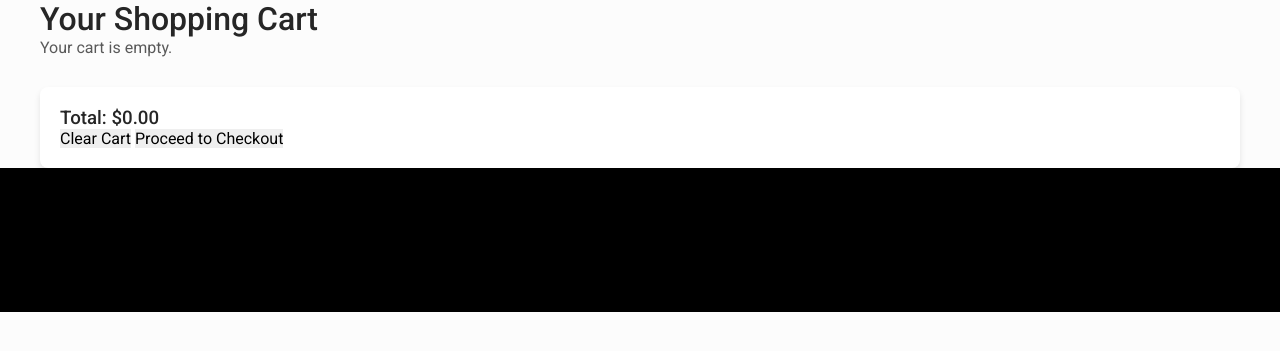
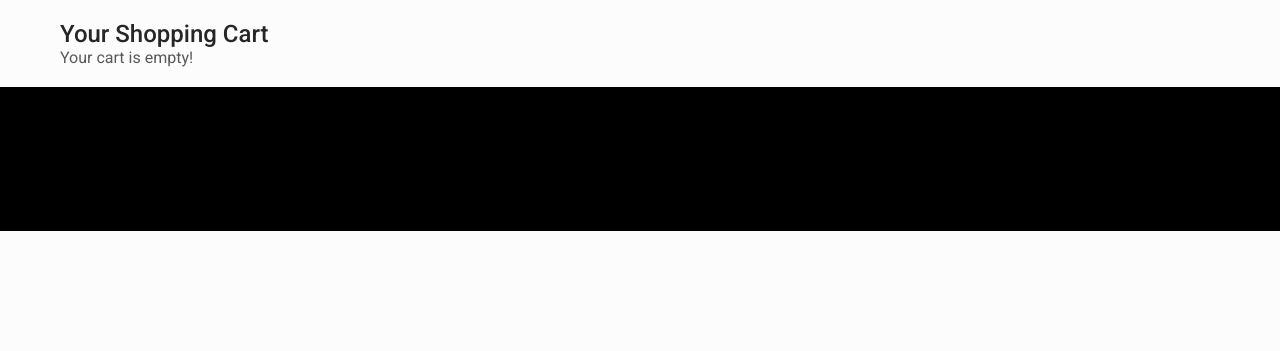
Before and after one commit to mari-yah/Webstore, a Django app: page /cart/ in a window 1280 px wide. Shown: the part 80-431 px from the top of the page. Run offline with Django 5.2, Linux system fonts and the light colour scheme.

Commit message:
mariyah's changes 24/2/2025

```diff
--- a/RadioWatch/templates/cart.html
+++ b/RadioWatch/templates/cart.html
@@ -1,18 +1,51 @@
-{% extends 'base.html' %}
-{% block title %}Cart - Rolex Store{% endblock %}
+{% extends "base.html" %}
 
 {% block content %}
-<div class="cart-container">
-    <h1>Your Shopping Cart</h1>
+<div class="container mt-5">
+    <h2 class="mb-4">Your Shopping Cart</h2>
 
-    <div id="cart-items" class="cart-items">
-        <!-- Cart items will be dynamically inserted here -->
-    </div>
+    {% if cart_items %}
+        <table class="table">
+            <thead>
+                <tr>
+                    <th>Image</th>
+                    <th>Product Name</th>
+                    <th>Quantity</th>
+                    <th>Price</th>
+                    <th>Subtotal</th>
+                    <th>Action</th>
+                </tr>
+            </thead>
+            <tbody>
+                {% for item in cart_items %}
+                <tr>
+                    <td><img src="{{ item.product.image.url }}" alt="{{ item.product.product_name }}" style="width: 80px; height: 80px;"></td>
+                    <td>{{ item.product.product_name }}</td>
+                    <td>
+                        <a href="{% url 'decrease_quantity' item.product.product_id %}" class="btn btn-outline-secondary btn-sm" {% if item.quantity == 1 %}disabled{% endif %}>-</a>
+                        <span class="mx-2">{{ item.quantity }}</span>
+                        <a href="{% url 'increase_quantity' item.product.product_id %}" class="btn btn-outline-secondary btn-sm">+</a>
+                    </td>
+                    <td>₹{{ item.product.price }}</td>
+                    <td>₹{{ item.subtotal }}</td>
+                    <td>
+                        <a href="{% url 'remove_from_cart' item.product.product_id %}" class="btn btn-danger btn-sm">Remove</a>
+                    </td>
+                </tr>
+                {% endfor %}
+            </tbody>
+        </table>
 
-    <div class="cart-summary">
-        <h3>Total: <span id="cart-total">₹0.00</span></h3>
-        <button onclick="clearCart()" class="clear-cart">Clear Cart</button>
-        <button onclick="proceedToCheckout()" class="checkout-button">Proceed to Checkout</button>
-    </div>
+        <!-- Summary Section -->
+        <div class="card p-3">
+            <h4>Order Summary</h4>
+            <p>Total Price: ₹{{ total_price }}</p>
+            <p>Discount Applied: ₹{{ discount }}</p>
+            <h5>Final Price: ₹{{ final_price }}</h5>
+            <a href="{% url 'checkout' %}" class="btn btn-success">Proceed to Checkout</a>
+        </div>
+    {% else %}
+        <p>Your cart is empty!</p>
+    {% endif %}
 </div>
 {% endblock %}
```
